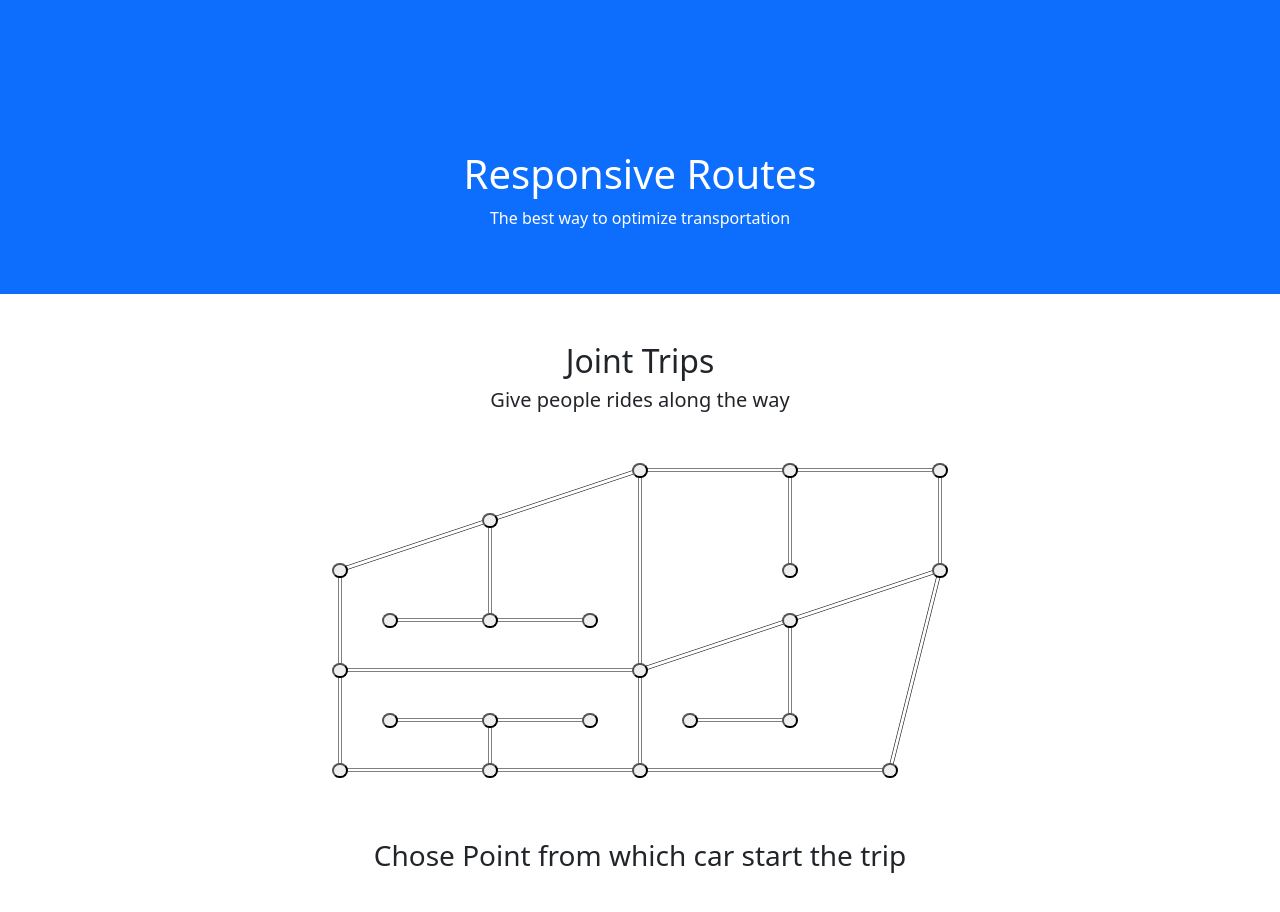
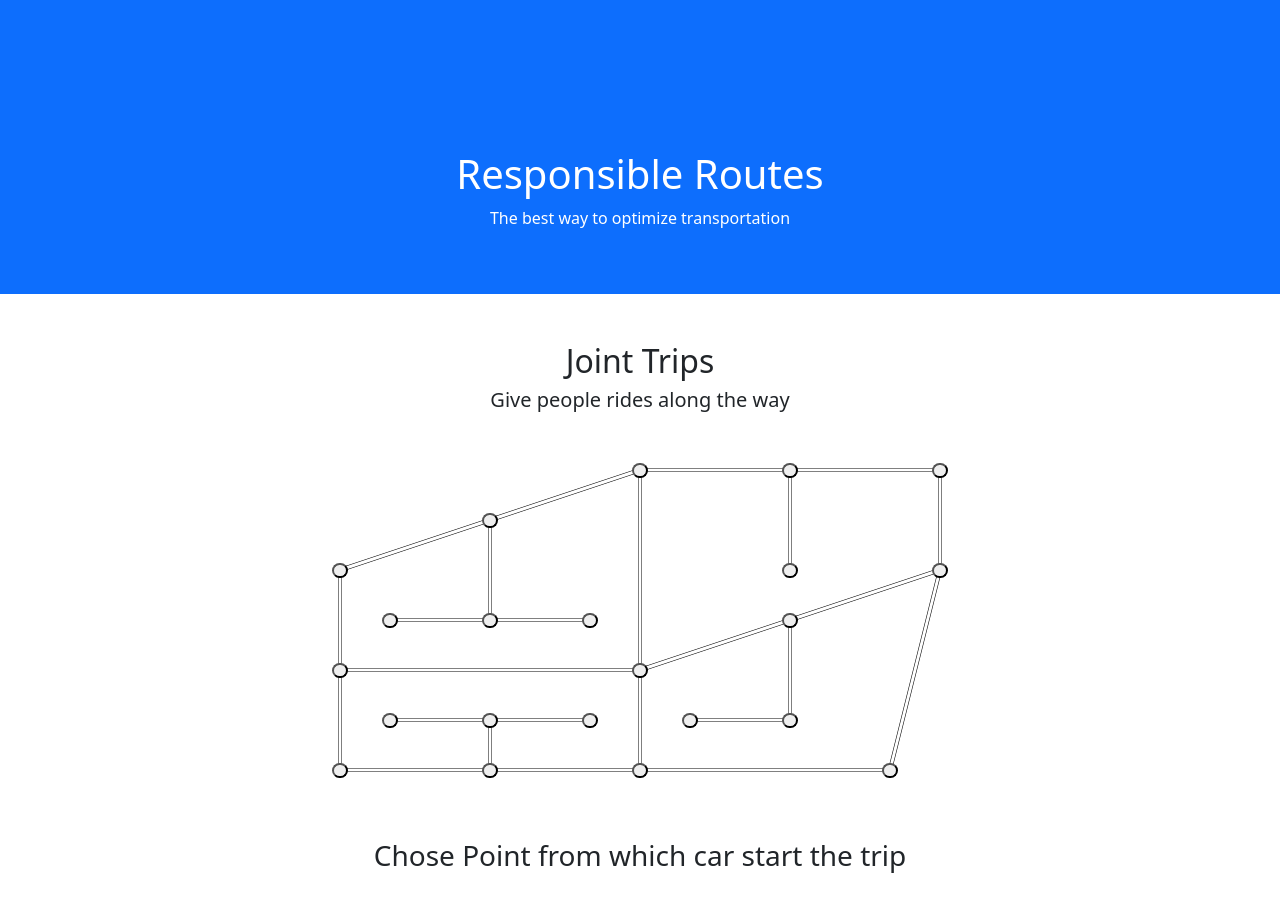
Before and after one commit to IliyasBaish/BusRoute, a plain HTML site: page index.html in a window 1280 px wide. Shown: the part 1000-1912 px from the top of the page. Drawn offline with nearby package versions, Linux system fonts and the light colour scheme.

Commit message:
modified:   index.html

```diff
--- a/index.html
+++ b/index.html
@@ -13,7 +13,7 @@
             <img src="ResponsiveRoutesLogoAnimation (1).gif" alt="Computer man" style="width:718px;height:404px;">
             <div class="col-12 text-center" id="explore-btn"><button type="button" class="btn btn-light" onclick="window.location.href='#top-header';">Explore</button></div>
         </div>
-        <h1 id="top-header">Responsive Routes</h1>
+        <h1 id="top-header">Responsible Routes</h1>
         <p>The best way to optimize transportation</p>
     </div>
 
```
